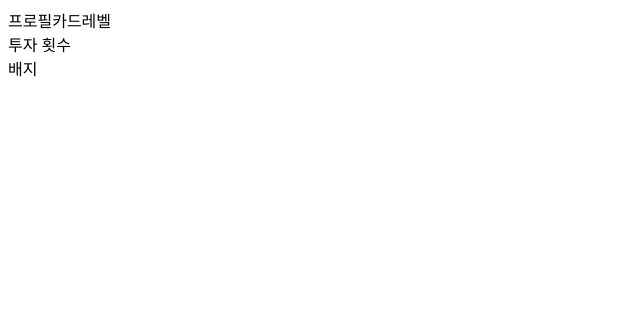
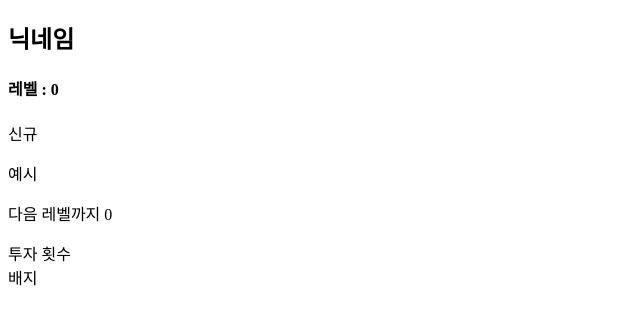
Before and after one commit to kdt-ful-class-three-group/KDT-FUL-3_PROJECT-A-3, a Next.js app in the folder client/: page /mypage in a window 1280 px wide. Shown: the top 324 px of the page, without its empty margins (0-640 px from the left). Built offline with nearby package versions, Linux system fonts and the light colour scheme.

Commit message:
Chore : userSlice 사용해서 브라우저에 출력

```diff
--- a/client/src/components/mypage/ProfileCard.tsx
+++ b/client/src/components/mypage/ProfileCard.tsx
@@ -1,11 +1,21 @@
+'use client'
 // 프로필
+import { useSelector } from "react-redux"
+import { RootState } from "@/store"
+
 export default function ProfileCard(){
+
+  const user = useSelector((state:RootState)=>state.userProfile)
+
   return(
     <div>
-      {/* 닉네임 */}
-      프로필카드
-      {/* 레벨 */}
-      레벨
+      <h2>{user.nick}</h2>
+      <div>
+        <h4>레벨 : {user.level.level}</h4>
+        <p>{user.level.name}</p>
+        <p>{user.level.exp}</p>
+        <p>다음 레벨까지 {user.toNextLevel}</p>
+      </div>
     </div>
   )
 }
--- a/client/src/store/index.ts
+++ b/client/src/store/index.ts
@@ -7,6 +7,8 @@ import tradeReducer from './slices/tradeSlice'
 import accountReducer from './slices/accountSlice'
 import stockReducer from './slices/stockSlice'
 import { stockApi } from "./slices/stockApi";
+// 마이페이지 관련
+import userReducer from './slices/userSlice'
 
 // store
 export const store = configureStore({
@@ -16,6 +18,7 @@ export const store = configureStore({
     account:accountReducer,
     stock:stockReducer,
     [stockApi.reducerPath]:stockApi.reducer,
+    userProfile:userReducer
   },
   middleware:(getDefaultMiddleWare)=> getDefaultMiddleWare().concat(stockApi.middleware)
 })
--- a/client/src/store/slices/userSlice.ts
+++ b/client/src/store/slices/userSlice.ts
@@ -7,6 +7,7 @@ interface Level {
   level:number;
   name: string;
   // 아이콘?
+  exp:string;
 }
 
 // 유저
@@ -18,8 +19,8 @@ interface UserState{
 
 // 초기상태
 const initialState: UserState={
-  nick : '',
-  level: {level:0, name:''},
+  nick : '닉네임',
+  level: {level:0, name:'신규',exp:'예시'},
   toNextLevel:0
 }
 
```
